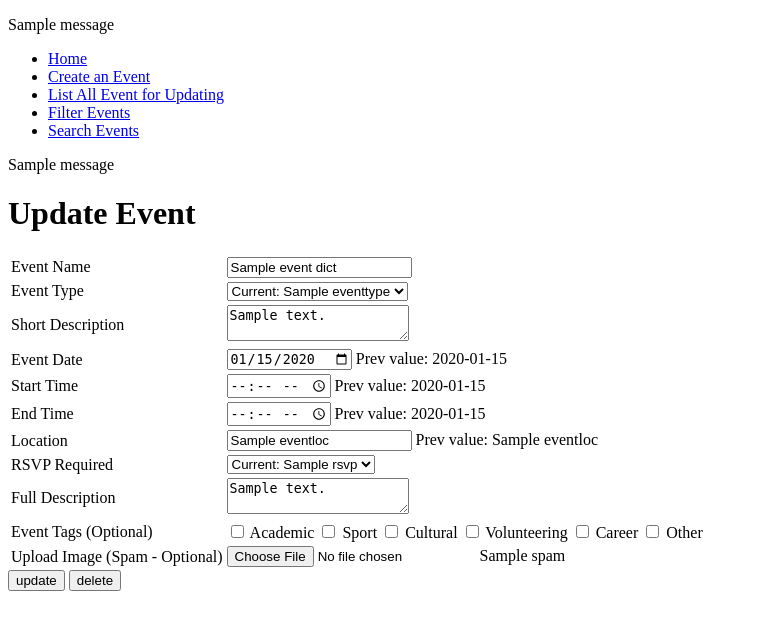
After one commit to jje009wells/WEevent, a Flask app: template templates/update_event.html in a window 1280 px wide. The commit adds this page. Shown: the top 630 px of the page, without its empty margins (0-758 px from the left). Run offline with Flask 3, Linux system fonts and the light colour scheme; the template is opened without the code that fills it: most values are stand-ins (such as "Sample title", 1, 10 or a date in 2020); one stand-in notice (Sample message) is shown; parts of the project's set-up code (start-up, migrations or seed data) failed here and were passed over; some libraries are stand-ins or nearby versions.

Commit message:
added update event functionality

```diff
--- a/templates/all_events.html
+++ b/templates/all_events.html
@@ -1,11 +1,11 @@
 {% extends "base.html" %}
 
 {% block main_content %}
-<h1>All Events</h1>
+<h1>All Events (Click to update event)</h1>
 
 <ul>
     {% for event in data %}
-        <li>{{event.eventname}}</li>
+        <li><a href="{{url_for('update', eventID=event.eventid)}}">{{event.eventname}}</li>
     {% endfor %}
 </ul>
 
--- a/templates/base.html
+++ b/templates/base.html
@@ -27,7 +27,7 @@
   <ul>
     <li><a href="{{('index')}}">Home</a >
     <li><a href="{{url_for('create_event')}}">Create an Event</a >
-    <li><a href="{{url_for('all_events')}}">List All Events</a >
+    <li><a href="{{url_for('all_events')}}">List All Event for Updating</a >
     <li><a href="{{url_for('see_events')}}">Filter Events</a >
     <li><a href="{{url_for('search_events')}}">Search Events</a >
   </ul>
--- /dev/null
+++ b/templates/update_event.html
@@ -0,0 +1,142 @@
+{% extends "base.html" %}
+{% block main_content %}
+<!doctype html>
+<html lang="en">
+  <head>
+    <meta charset="utf-8">
+    <title>Create Event</title>
+    <link rel="stylesheet" type="text/css" href="/../static/style.css">
+  </head>
+  <body>
+    <div id="navigation">
+      <!-- Navigation links -->
+    </div>
+    <div id="main">
+      {% with messages = get_flashed_messages() %}
+        {% if messages %}
+          <div id="messages">
+            {% for msg in messages %}
+              <p>{{ msg }}</p>
+            {% endfor %}
+          </div>
+        {% endif %}
+      {% endwith %}
+
+    <div id="content">
+      <h1>Update Event</h1>
+
+      <form method="POST" action="{{url_for('update', eventID=eventDict.eventid)}}" enctype="multipart/form-data">
+        <table>
+          <tr>
+            <td><label for="event_name">Event Name</label></td>
+            <td><input id="event_name" name="event_name" required value='{{eventDict.eventname}}'></td>
+          </tr>
+          <tr>
+            <td><label for="event_type">Event Type</label></td>
+            <td>
+              <select id="event_type" name="event_type">
+                <option value='{{eventDict.eventtype}}'>Current: {{eventDict.eventtype}}</option>
+                <option value="personal">Personal</option>
+                <option value="org">Organization</option>
+              </select>
+            </td>
+          </tr>
+          <tr>
+            <td><label for="short_desc">Short Description</label></td>
+            <td><textarea id="short_desc" name="short_desc" required>{{eventDict.shortdesc}}</textarea></td>
+          </tr>
+          <tr>
+            <td><label for="event_date">Event Date</label></td>
+            <td><input type="date" id="event_date" name="event_date" required value='{{eventDict.eventdate}}'> Prev value: {{eventDict.eventdate}}</td>
+          </tr>
+
+          <tr>
+            <td><label for="start_time">Start Time</label></td>
+            <td><input type="time" id="start_time" name="start_time" required value='{{eventDict.starttime}}'> Prev value: {{eventDict.starttime}}</td>
+          </tr>
+
+          <tr>
+            <td><label for="end_time">End Time</label></td>
+            <td><input type="time" id="end_time" name="end_time" required value='{{eventDict.endtime}}'> Prev value: {{eventDict.endtime}}</td>
+          </tr>
+
+          <tr>
+            <td><label for="event_location">Location</label></td>
+            <td><input id="event_location" name="event_location" required value='{{eventDict.eventloc}}'> Prev value: {{eventDict.eventloc}}</td>
+          </tr>
+          <tr>
+            <td><label for="rsvp_required">RSVP Required</label></td>
+            <td>
+              <select id="rsvp_required" name="rsvp_required">
+                <option value='{{eventDict.rsvp}}'>Current: {{eventDict.rsvp}}</option>
+                <option value="yes">Yes</option>
+                <option value="no">No</option>
+              </select>
+            </td>
+          </tr>
+          <tr>
+            <td><label for="full_desc">Full Description</label></td>
+            <td><textarea id="full_desc" name="full_desc" required value='{{eventDict.fulldesc}}'>{{eventDict.fulldesc}}</textarea></td>
+          </tr>
+
+          <tr>
+            <td><label for="event_tags">Event Tags (Optional)</label></td>
+            <td>
+              <div id="tag-checkboxes">
+                <!-- need to pass the event tags string as eventstr when doing the render template -->
+                {% if 'academic' in event_tags %}
+                  <label><input type="checkbox" name="event_tags" value="academic" checked> Academic</label>
+                {% else %}
+                  <label><input type="checkbox" name="event_tags" value="academic"> Academic</label>
+                {% endif %}
+
+                {% if 'sport' in event_tags %}
+                  <label><input type="checkbox" name="event_tags" value="sport" checked> Sport</label>
+                {% else %}
+                  <label><input type="checkbox" name="event_tags" value="sport"> Sport</label>
+                {% endif %}
+
+                {% if 'cultural' in event_tags %}
+                  <label><input type="checkbox" name="event_tags" value="cultural" checked> Cultural</label>
+                {% else %}
+                  <label><input type="checkbox" name="event_tags" value="cultural"> Cultural</label>
+                {% endif %}
+
+                {% if 'volunteering' in event_tags %}
+                  <label><input type="checkbox" name="event_tags" value="volunteering" checked> Volunteering</label>
+                {% else %}
+                  <label><input type="checkbox" name="event_tags" value="volunteering"> Volunteering</label>
+                {% endif %}
+
+                {% if 'career' in event_tags %}
+                  <label><input type="checkbox" name="event_tags" value="career" checked> Career</label>
+                {% else %}
+                  <label><input type="checkbox" name="event_tags" value="career"> Career</label>
+                {% endif %}
+
+                {% if 'other' in event_tags %}
+                  <label><input type="checkbox" name="event_tags" value="other" checked> Other</label>
+                {% else %}
+                  <label><input type="checkbox" name="event_tags" value="other"> Other</label>
+                {% endif %}
+              </div>
+            </td>
+          </tr>
+          <!-- will need to update this once the image upload is complete -->
+          <tr>
+            <td><label for="event_image">Upload Image (Spam - Optional)</label></td>
+            <td><input type="file" id="event_image" name="event_image" value='{{eventDict.spam}}'>{{eventDict.spam}}</td>
+          </tr>
+        </table>
+        <input type="submit" name="submit" value="update">
+        <input type="submit" name="submit" value="delete">
+      </form>
+    </div>
+
+    <script src="//code.jquery.com/jquery-3.2.1.min.js"></script>
+
+    <!-- JS code would go here -->
+
+  </body>
+</html>
+{% endblock %}
```
Also changed, not shown: app_nov18.py (+51 -6 lines), helpers_nov18.py (+56 -5 lines).
